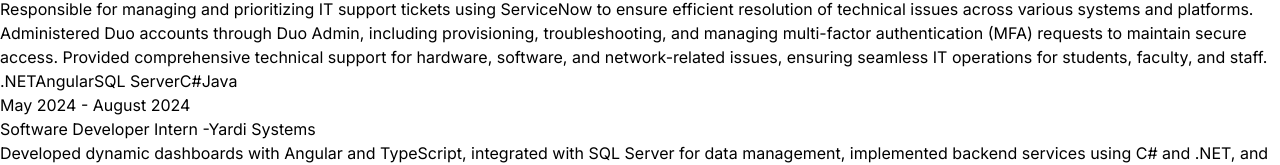
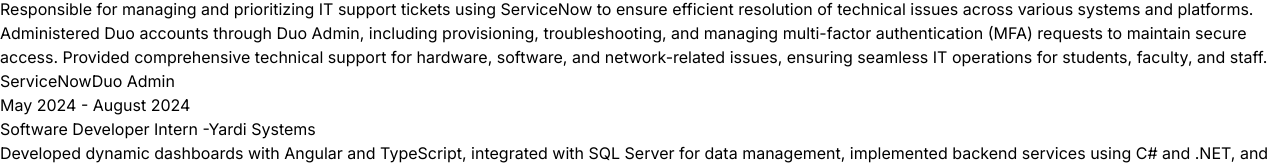
Before and after one commit to 72784/React_Portfolio, a React (Vite) app: page / in a window 1280 px wide. Shown: the part 2678-2843 px from the top of the page. Built offline with nearby package versions, Linux system fonts and the light colour scheme.

Commit message:
Update tech in irt help desk

```diff
--- a/src/constants/index.js
+++ b/src/constants/index.js
@@ -13,7 +13,7 @@
     role: "IT Help Desk Student Assistant",
     company: "CSU Sacramento",
     description:`Responsible for managing and prioritizing IT support tickets using ServiceNow to ensure efficient resolution of technical issues across various systems and platforms. Administered Duo accounts through Duo Admin, including provisioning, troubleshooting, and managing multi-factor authentication (MFA) requests to maintain secure access. Provided comprehensive technical support for hardware, software, and network-related issues, ensuring seamless IT operations for students, faculty, and staff.`
-    , technologies: [".NET", "Angular", "SQL Server", "C#", "Java"],
+    , technologies: ["ServiceNow", "Duo Admin"],
   },
   {
     year: "May 2024 - August 2024",
```
